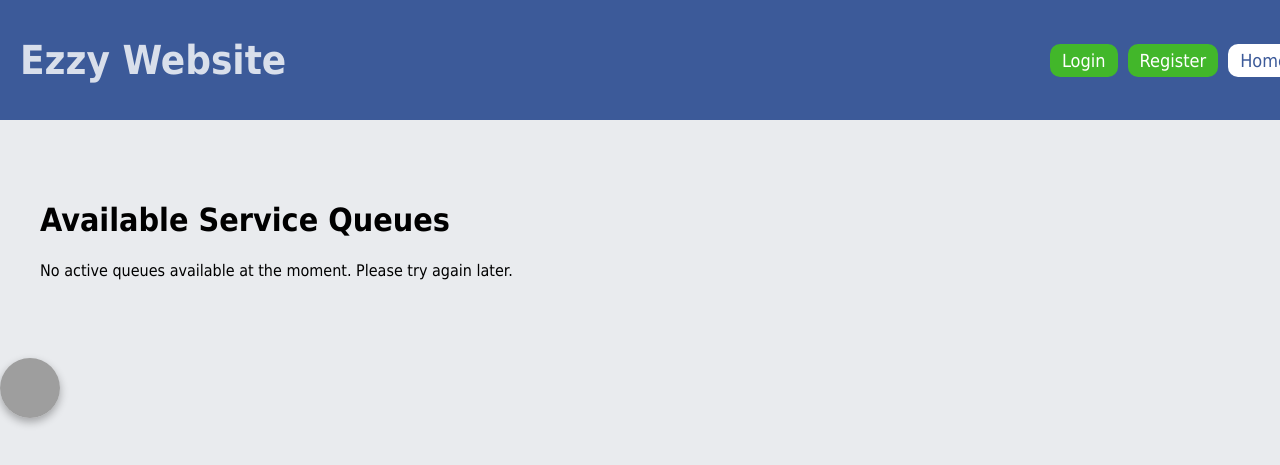
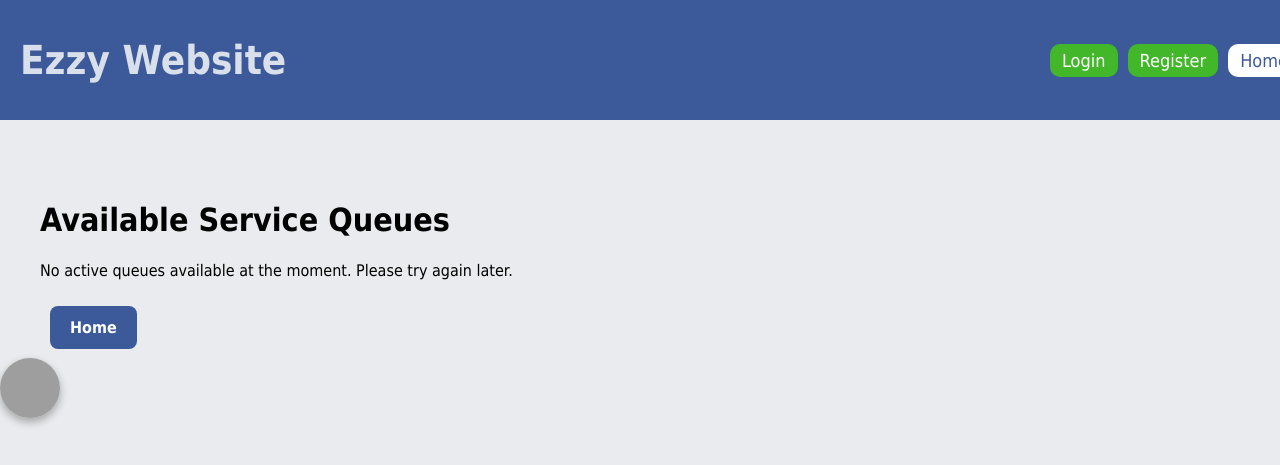
Before and after one commit to subtz/alpha, a Django app: page /queues/ in a window 1280 px wide. Shown: the top 465 px of the page. Run offline with Django 5.2, Linux system fonts and the light colour scheme; data that the repository does not hold is empty; grey boxes are pictures that could not be loaded.

Commit message:
Add navigation buttons to homepage and Smart Queue templates

```diff
--- a/templates/queue_list.html
+++ b/templates/queue_list.html
@@ -24,6 +24,10 @@
     {% else %}
         <p>No active queues available at the moment. Please try again later.</p>
     {% endif %}
+
+    <div class="navigation-buttons">
+        <a href="{% url 'home' %}" class="nav-button">Home</a>
+    </div>
 </div>
 
 <style>
@@ -52,5 +56,22 @@
     .btn-primary:hover {
         background-color: #359a20;
     }
+
+    .nav-button {
+        display: inline-block;
+        padding: 12px 20px;
+        background-color: #3c5a99;
+        color: white;
+        text-decoration: none;
+        border-radius: 8px;
+        margin: 10px;
+        font-weight: bold;
+        transition: background-color 0.3s;
+    }
+
+    .nav-button:hover {
+        background-color: #2c3f6f;
+        color: white;
+    }
 </style>
 {% endblock %}
```
Also changed, not shown: calc/templates/calc/home.html (+23 -0 lines), templates/join_queue.html (+18 -0 lines), templates/queue_join_success.html (+18 -1 lines).
